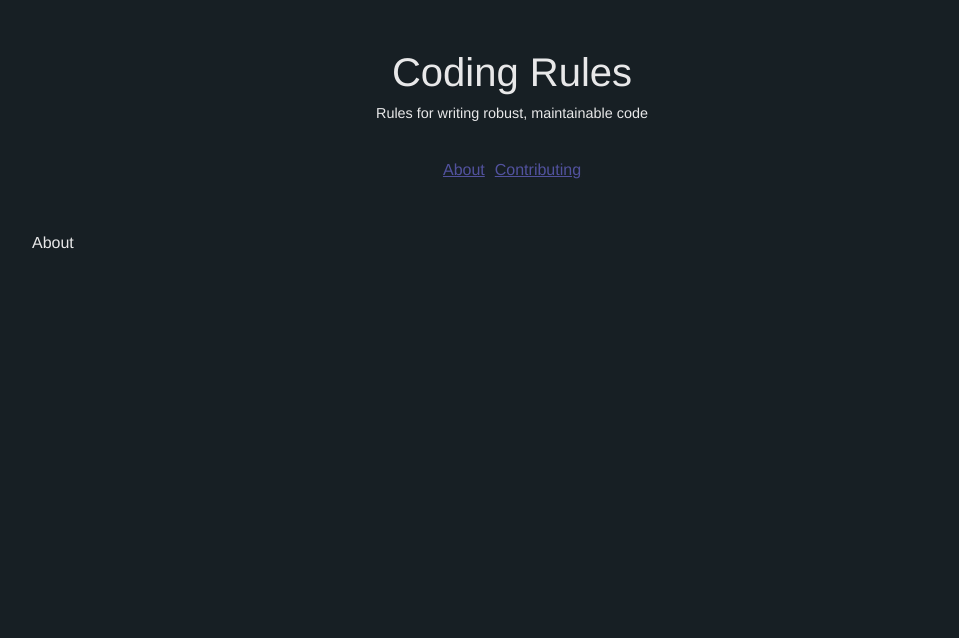
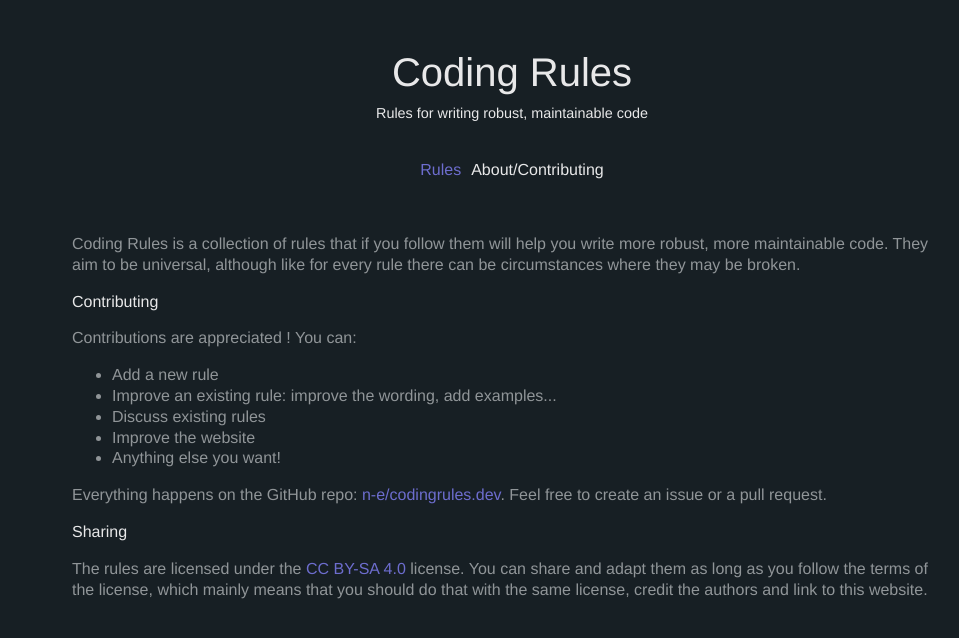
Before and after one commit to n-e/codingrules.dev, a Next.js app: page /about in a window 1280 px wide. Shown: the top 638 px of the page, without its empty margins (128-1087 px from the left). Built offline with nearby package versions, Linux system fonts and the light colour scheme.

Commit message:
Add README, about...

```diff
--- a/package.json
+++ b/package.json
@@ -9,6 +9,8 @@
     "lint": "next lint"
   },
   "dependencies": {
+    "clsx": "^1.1.1",
+    "highlight.js": "^11.5.0",
     "markdown-it": "^12.3.2",
     "next": "12.1.0",
     "react": "17.0.2",
--- a/src/components/header.tsx
+++ b/src/components/header.tsx
@@ -1,10 +1,13 @@
+import clsx from "clsx";
 import Head from "next/head";
 import Link from "next/link";
+import { useRouter } from "next/router";
 import { FunctionComponent } from "react";
 
 export const Header: FunctionComponent<{ title: string | null }> = ({
   title,
 }) => {
+  const { pathname } = useRouter();
   return (
     <>
       <Head>
@@ -18,10 +21,16 @@ export const Header: FunctionComponent<{ title: string | null }> = ({
 
         <ul>
           <li>
-            <Link href="/about">About</Link>
+            <Link href="/">
+              <a className={clsx(pathname === "/" && "currentPage")}>Rules</a>
+            </Link>
           </li>
           <li>
-            <Link href="/contributing">Contributing</Link>
+            <Link href="/about">
+              <a className={clsx(pathname === "/about" && "currentPage")}>
+                About/Contributing
+              </a>
+            </Link>
           </li>
         </ul>
       </header>
--- a/src/pages/[ruleId].tsx
+++ b/src/pages/[ruleId].tsx
@@ -45,7 +45,7 @@ const Rule: NextPage<Props> = ({ rule }) => {
       <Header title={null} />
       <div className="rule" key={rule.title}>
         <h2>
-          <span>Rule {rule.id}: </span>
+          <span className="ruleNum">Rule {rule.id}: </span>
           {rule.title}
         </h2>
         <div dangerouslySetInnerHTML={{ __html: rule.summary }}></div>
--- a/src/pages/_app.tsx
+++ b/src/pages/_app.tsx
@@ -4,6 +4,7 @@ import { useRouter } from "next/router";
 import Script from "next/script";
 import { useEffect } from "react";
 import "../../styles/globals.css";
+import "../../node_modules/highlight.js/styles/atom-one-dark.css";
 
 const MyApp = ({ Component, pageProps }: AppProps) => {
   // From https://github.com/arp242/goatcounter/issues/482#issuecomment-1016033292
--- a/src/pages/about.tsx
+++ b/src/pages/about.tsx
@@ -5,7 +5,42 @@ const About: NextPage = () => {
   return (
     <div>
       <Header title="About" />
-      <h2>About</h2>
+      <main className="content">
+        <p>
+          Coding Rules is a collection of rules that if you follow them will
+          help you write more robust, more maintainable code. They aim to be
+          universal, although like for every rule there can be circumstances
+          where they may be broken.
+        </p>
+        <h2>Contributing</h2>
+        <p>Contributions are appreciated ! You can:</p>
+        <ul>
+          <li>Add a new rule</li>
+          <li>
+            Improve an existing rule: improve the wording, add examples...
+          </li>
+          <li>Discuss existing rules</li>
+          <li>Improve the website</li>
+          <li>Anything else you want!</li>
+        </ul>
+        <p>
+          Everything happens on the GitHub repo:{" "}
+          <a href="https://github.com/n-e/codingrules.dev">
+            n-e/codingrules.dev
+          </a>
+          . Feel free to create an issue or a pull request.
+        </p>
+        <h2>Sharing</h2>
+        <p>
+          The rules are licensed under the{" "}
+          <a href="https://creativecommons.org/licenses/by-sa/4.0/">
+            CC BY-SA 4.0
+          </a>{" "}
+          license. You can share and adapt them as long as you follow the terms
+          of the license, which mainly means that you should do that with the
+          same license, credit the authors and link to this website.
+        </p>
+      </main>
     </div>
   );
 };
--- a/styles/globals.css
+++ b/styles/globals.css
@@ -28,7 +28,9 @@ h1 {
   font-size: 40px;
   margin: 10px 0px;
 }
-h1 a {
+
+header h1 a,
+header h1 a:active {
   color: inherit;
   text-decoration: inherit;
 }
@@ -37,8 +39,21 @@ header div {
   font-size: 0.9rem;
 }
 
-a {
-  color: #52529e;
+header a,
+.footerLink a,
+.content a {
+  color: #6d6dce;
+  text-decoration: none;
+}
+
+header a.currentPage {
+  color: inherit;
+}
+
+header a:active,
+.footerLink a:active,
+.content a:active {
+  color: #5a5ad4;
 }
 
 /* Rules */
@@ -62,7 +77,7 @@ a.rule:hover {
   transition: 0.15s;
 }
 
-span {
+span.ruleNum {
   color: #bfc6ca;
 }
 
@@ -81,3 +96,23 @@ h2 {
 .rule p {
   margin: 8px 0;
 }
+
+pre {
+  overflow-x: auto;
+}
+
+.footerLink {
+  display: block;
+  width: fit-content;
+  margin: 30px auto;
+}
+
+main.content {
+  margin: 0 40px;
+  color: #909598;
+  line-height: 1.3;
+}
+
+main.content h2 {
+  color: #e8e8e9;
+}
```
Also changed, not shown: src/pages/contributing.tsx (deleted, +0 -13 lines), src/pages/index.tsx (+7 -1 lines), src/utils/rules.ts (+12 -3 lines), 2 other files (tests, documents, lock files or other folders).
